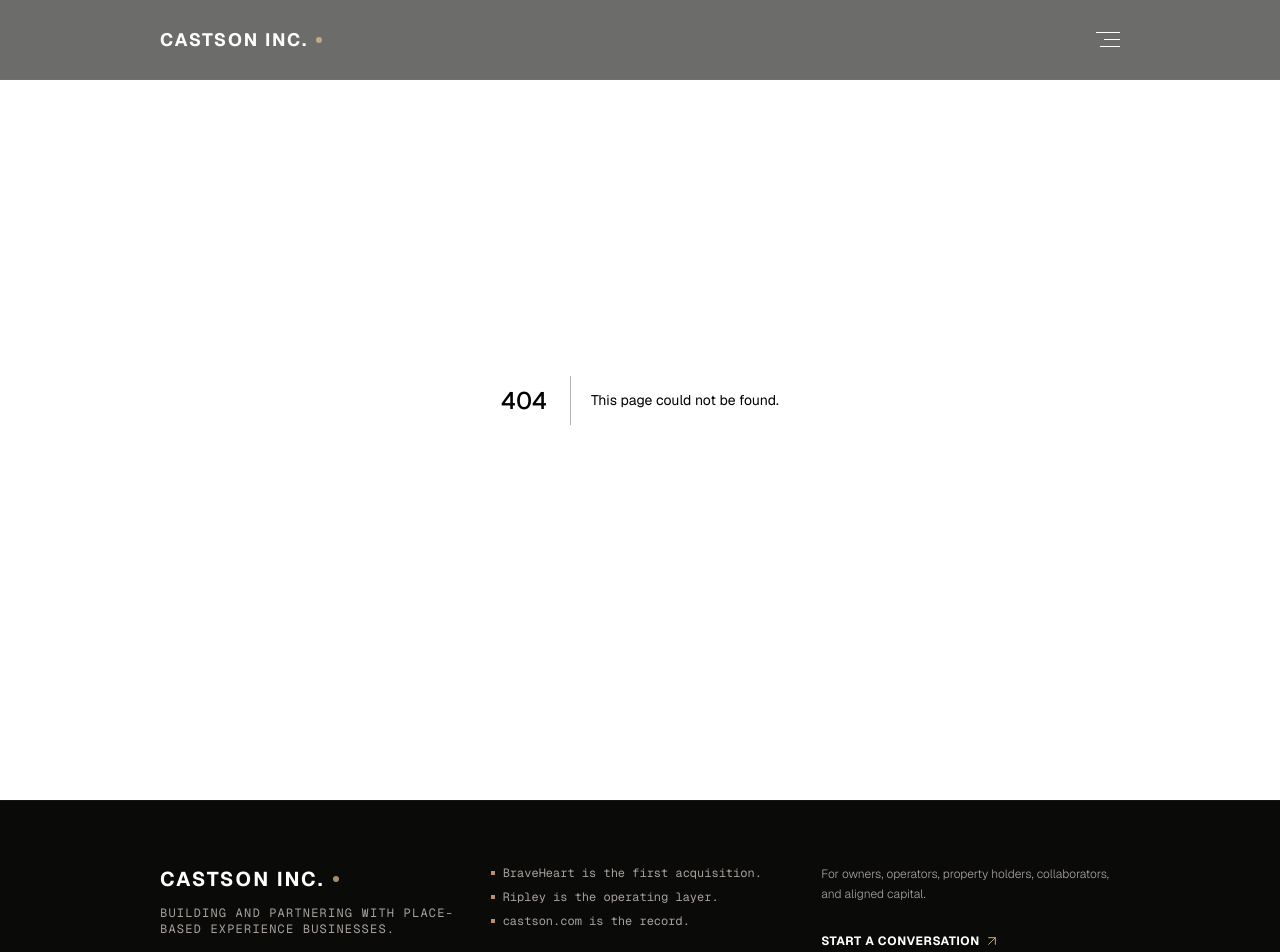
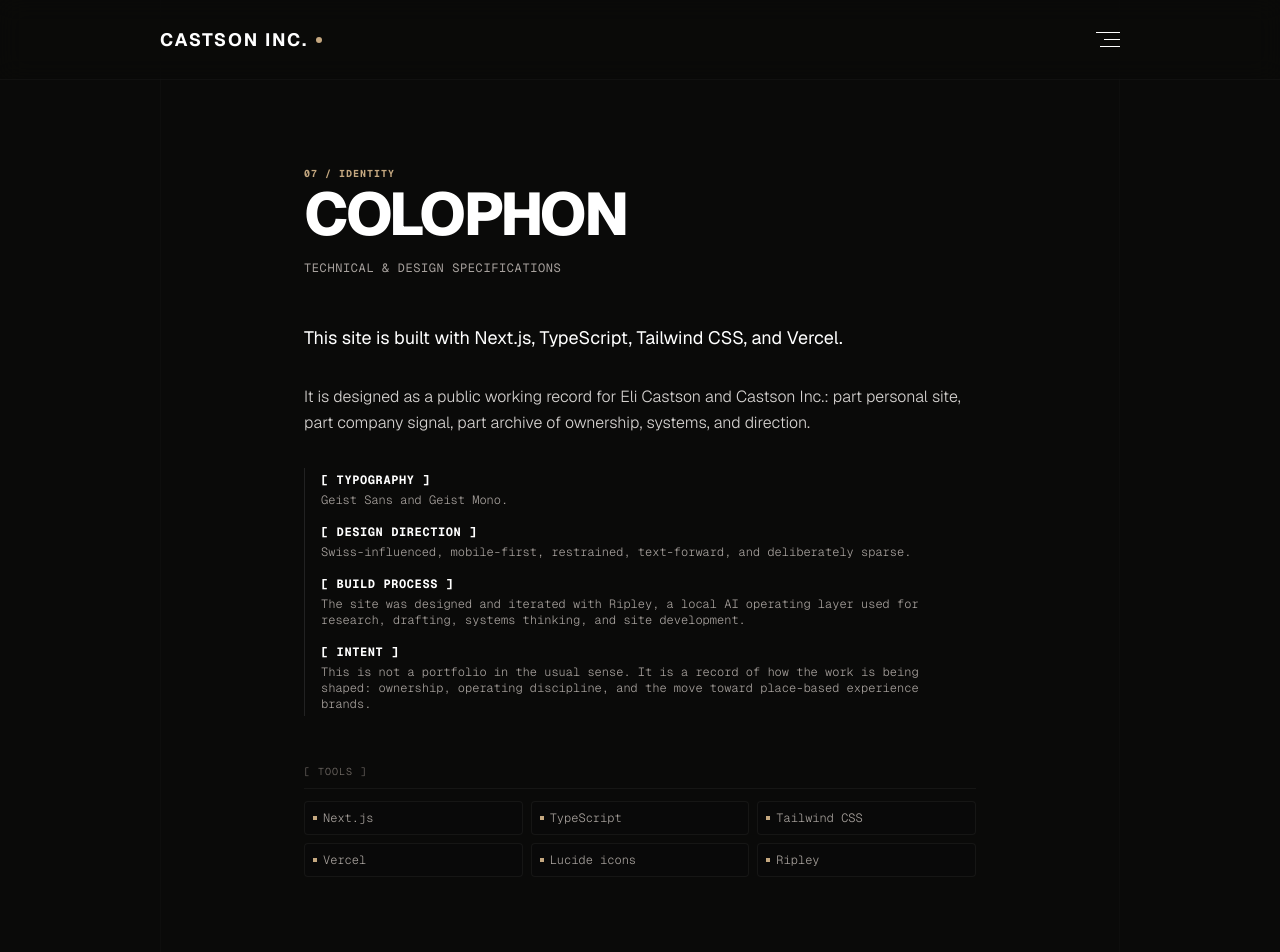
Before and after one commit to ee-prog/castson-site, a Next.js app: page /colophon in a window 1280 px wide. Before the commit this address had no page. Shown: the top 952 px of the page. Built offline with nearby package versions, Linux system fonts and the light colour scheme.

Commit message:
feat: add Colophon page and link in footer

```diff
--- /dev/null
+++ b/src/app/colophon/page.tsx
@@ -0,0 +1,78 @@
+import React from "react";
+
+export default function Colophon() {
+  return (
+    <div className="relative w-full min-h-screen bg-transparent overflow-hidden flex flex-col pt-20">
+
+      {/* Structural Grid Lines */}
+      <div className="absolute inset-y-0 inset-x-0 mx-auto max-w-5xl px-4 sm:px-6 lg:px-8 pointer-events-none z-10 flex justify-between">
+        <div className="w-[1px] h-full bg-white/[0.02] animate-grid-line delay-100 opacity-0"></div>
+        <div className="w-[1px] h-full bg-white/[0.02] hidden md:block animate-grid-line delay-300 opacity-0"></div>
+        <div className="w-[1px] h-full bg-white/[0.02] hidden md:block animate-grid-line delay-550 opacity-0"></div>
+        <div className="w-[1px] h-full bg-white/[0.02] animate-grid-line delay-700 opacity-0"></div>
+      </div>
+
+      <div className="mx-auto max-w-5xl px-4 py-10 md:py-20 sm:px-6 lg:px-8 relative z-20">
+        <div className="max-w-2xl space-y-12">
+
+          {/* Header */}
+          <div className="space-y-4">
+            <span className="text-[10px] font-bold uppercase tracking-widest text-emerald-400 font-mono">07 / Identity</span>
+            <h1 className="text-4xl sm:text-6xl font-extrabold uppercase tracking-tighter text-white leading-none font-display">
+              Colophon
+            </h1>
+            <p className="text-zinc-400 text-xs font-mono mt-2 uppercase tracking-wider">
+              Technical & design specifications
+            </p>
+          </div>
+
+          {/* Body Content */}
+          <div className="space-y-8 text-zinc-300 font-light leading-relaxed text-sm sm:text-base">
+            <p className="text-lg text-white font-normal">
+              This site is built with Next.js, TypeScript, Tailwind CSS, and Vercel.
+            </p>
+
+            <p>
+              It is designed as a public working record for Eli Castson and Castson Inc.: part personal site, part company signal, part archive of ownership, systems, and direction.
+            </p>
+
+            <div className="border-l border-white/10 pl-4 py-1 space-y-4 text-xs font-mono text-zinc-400">
+              <div>
+                <span className="text-white block uppercase tracking-wider mb-1 font-bold">[ Typography ]</span>
+                Geist Sans and Geist Mono.
+              </div>
+              <div>
+                <span className="text-white block uppercase tracking-wider mb-1 font-bold">[ Design Direction ]</span>
+                Swiss-influenced, mobile-first, restrained, text-forward, and deliberately sparse.
+              </div>
+              <div>
+                <span className="text-white block uppercase tracking-wider mb-1 font-bold">[ Build Process ]</span>
+                The site was designed and iterated with Ripley, a local AI operating layer used for research, drafting, systems thinking, and site development.
+              </div>
+              <div>
+                <span className="text-white block uppercase tracking-wider mb-1 font-bold">[ Intent ]</span>
+                This is not a portfolio in the usual sense. It is a record of how the work is being shaped: ownership, operating discipline, and the move toward place-based experience brands.
+              </div>
+            </div>
+
+            <div className="space-y-3 pt-4">
+              <span className="text-[10px] font-mono text-zinc-500 uppercase tracking-widest block border-b border-white/5 pb-2">
+                [ Tools ]
+              </span>
+              <div className="grid grid-cols-2 sm:grid-cols-3 gap-2 text-xs font-mono text-zinc-400">
+                {["Next.js", "TypeScript", "Tailwind CSS", "Vercel", "Lucide icons", "Ripley"].map((tool) => (
+                  <div key={tool} className="flex items-center gap-1.5 p-2 border border-white/5 bg-zinc-900/10 rounded-sm">
+                    <span className="h-1 w-1 bg-emerald-400"></span>
+                    <span>{tool}</span>
+                  </div>
+                ))}
+              </div>
+            </div>
+
+          </div>
+
+        </div>
+      </div>
+    </div>
+  );
+}
--- a/src/components/footer.tsx
+++ b/src/components/footer.tsx
@@ -58,7 +58,11 @@ export default function Footer() {
         {/* Bottom copyright */}
         <div className="mt-12 border-t border-white/5 pt-8 flex flex-col sm:flex-row items-center justify-between text-[10px] font-mono gap-4 text-zinc-600">
           <p>© {year} Castson Inc. All rights reserved.</p>
-          <div className="flex gap-4">
+          <div className="flex gap-4 items-center">
+            <Link href="/colophon" className="hover:text-white transition-colors">
+              Colophon
+            </Link>
+            <span className="text-zinc-800">•</span>
             <span>Built with Next.js & Tailwind v4</span>
           </div>
         </div>
```
